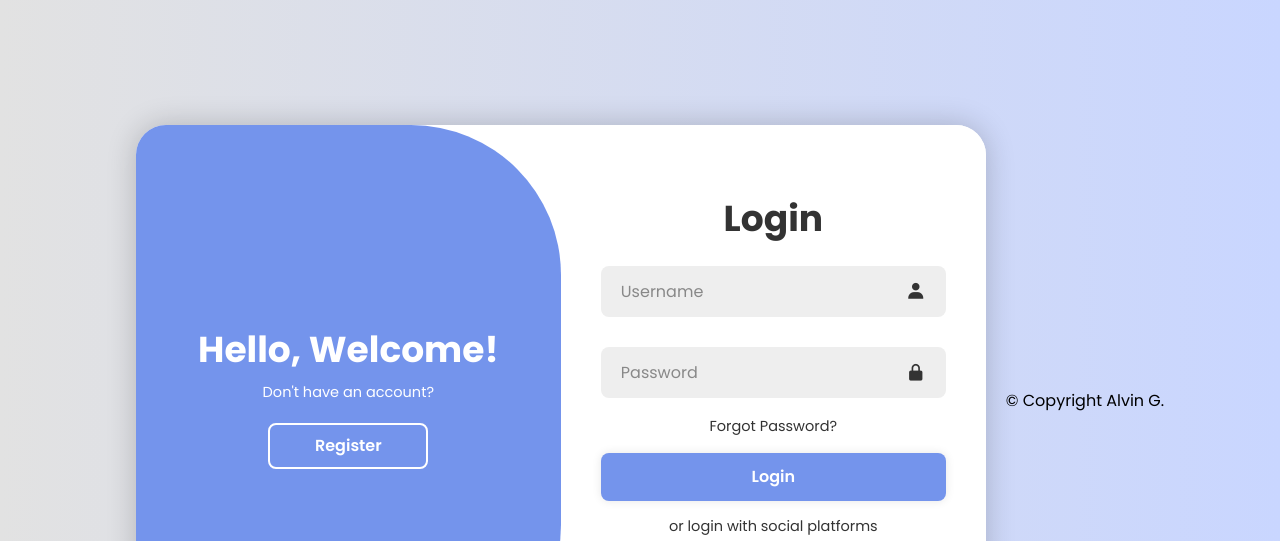
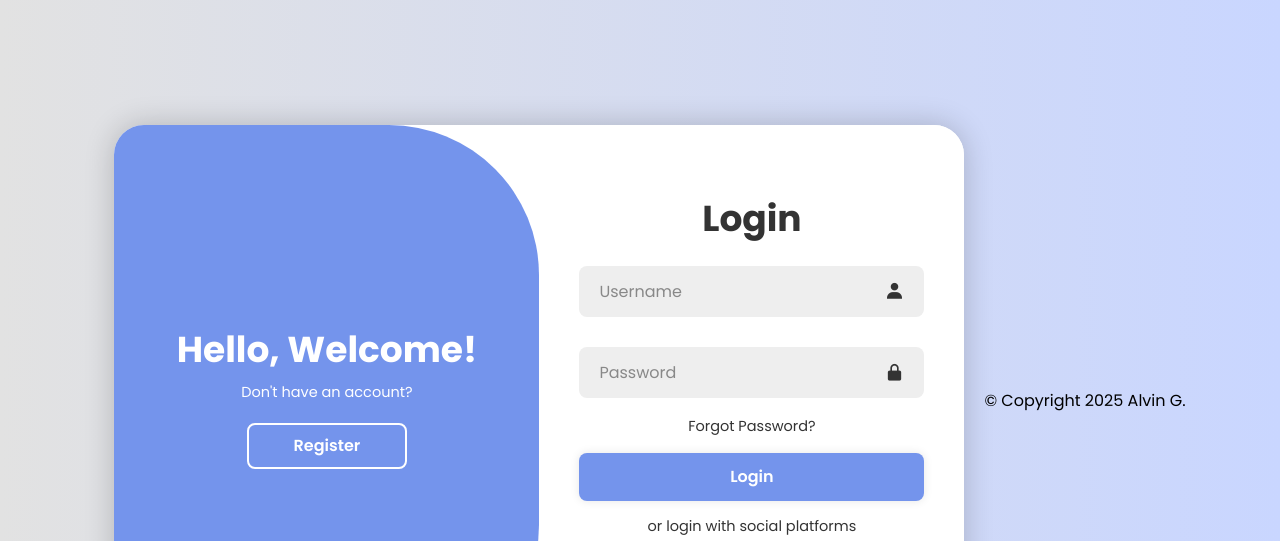
Before and after one commit to xthatonepreetym/login, a plain HTML site: page index.html in a window 1280 px wide. Shown: the top 541 px of the page. Drawn offline with nearby package versions, Linux system fonts and the light colour scheme.

Commit message:
Update index.html

```diff
--- a/index.html
+++ b/index.html
@@ -75,7 +75,7 @@
       </div>
     </div>
   </div><br>
-<footer>&copy Copyright Alvin G.</footer>
+<footer>&copy Copyright 2025 Alvin G.</footer>
   <script src="main.js"></script>
 </body>
 
```
